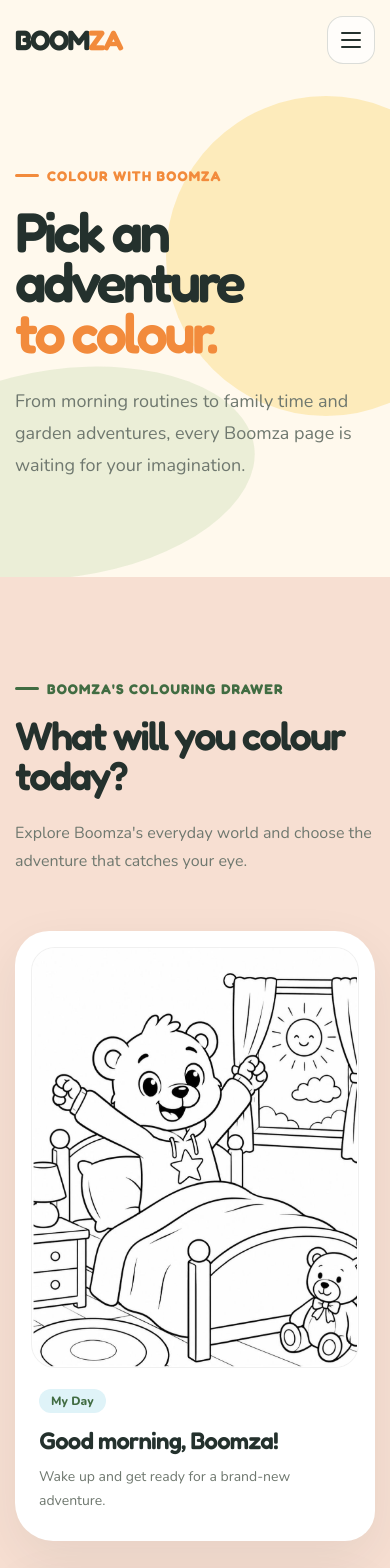
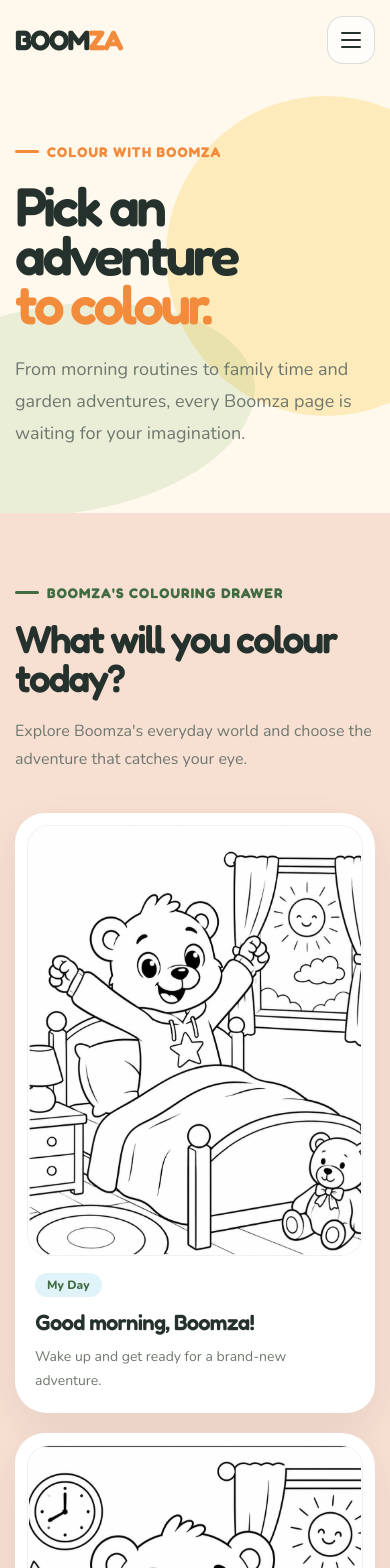
Before and after one commit to Fhumu/boomza, a Next.js app: page /colour in a window 390 px wide. Shown: the top 1568 px of the page. Built offline with nearby package versions, Linux system fonts and the light colour scheme.

Commit message:
Refactor ColourPage layout and styling
Adjusted padding, font sizes, and margins for better layout and responsiveness. Updated class names and styles for various elements.

```diff
--- a/app/colour/page.tsx
+++ b/app/colour/page.tsx
@@ -86,7 +86,12 @@
 export default function ColourPage() {
   return (
     <main>
-      <section className="relative overflow-hidden pb-24 pt-20 sm:pb-28 sm:pt-24">
+      <section
+        className="relative overflow-hidden pb-16 pt-14 sm:pb-24 sm:pt-20 lg:pb-28 lg:pt-24"
+        style={{
+          background: "var(--boomza-cream)",
+        }}
+      >
         <div
           className="pointer-events-none absolute -right-24 top-4 h-80 w-80 rounded-full opacity-30"
           style={{
@@ -114,12 +119,13 @@
             </div>
 
             <h1
-              className="mt-5 max-w-4xl font-[family-name:var(--font-display)] text-[clamp(56px,8vw,108px)] font-semibold leading-[0.9] tracking-[-0.065em]"
+              className="mt-5 max-w-4xl font-[family-name:var(--font-display)] text-[clamp(52px,14vw,108px)] font-semibold leading-[0.9] tracking-[-0.065em]"
               style={{
                 color: "var(--boomza-ink)",
               }}
             >
               Pick an adventure
+
               <span
                 className="block"
                 style={{
@@ -131,7 +137,7 @@
             </h1>
 
             <p
-              className="mt-7 max-w-2xl text-lg leading-8 sm:text-xl"
+              className="mt-6 max-w-2xl text-lg leading-8 sm:mt-7 sm:text-xl"
               style={{
                 color: "var(--boomza-muted)",
               }}
@@ -145,13 +151,13 @@
       </section>
 
       <section
-        className="py-24 sm:py-28"
+        className="py-16 sm:py-24 lg:py-28"
         style={{
           background: "#f7dfd2",
         }}
       >
         <div className="site-shell">
-          <div className="mb-14 flex flex-col justify-between gap-6 md:flex-row md:items-end">
+          <div className="mb-10 flex flex-col justify-between gap-5 sm:mb-14 sm:gap-6 md:flex-row md:items-end">
             <div>
               <div
                 className="section-label"
@@ -163,7 +169,7 @@
               </div>
 
               <h2
-                className="mt-4 max-w-2xl font-[family-name:var(--font-display)] text-[clamp(40px,5vw,64px)] font-semibold leading-none tracking-[-0.055em]"
+                className="mt-4 max-w-2xl font-[family-name:var(--font-display)] text-[clamp(38px,10vw,64px)] font-semibold leading-none tracking-[-0.055em]"
                 style={{
                   color: "var(--boomza-ink)",
                 }}
@@ -183,14 +189,14 @@
             </p>
           </div>
 
-          <div className="grid grid-cols-1 gap-7 sm:grid-cols-2 lg:grid-cols-3">
+          <div className="grid grid-cols-1 gap-5 sm:grid-cols-2 sm:gap-7 lg:grid-cols-3">
             {colouringPages.map((page, index) => (
               <article
                 key={page.image}
                 className={[
-                  "group overflow-hidden bg-white p-4",
-                  "rounded-[34px_40px_30px_38px]",
-                  "shadow-[0_18px_50px_rgba(36,49,45,0.08)]",
+                  "group overflow-hidden bg-white p-3 sm:p-4",
+                  "rounded-[30px_34px_28px_32px] sm:rounded-[34px_40px_30px_38px]",
+                  "shadow-[0_16px_42px_rgba(36,49,45,0.08)]",
                   "transition-all duration-200",
                   "hover:-translate-y-2",
                   "hover:shadow-[0_26px_65px_rgba(36,49,45,0.13)]",
@@ -202,7 +208,7 @@
                     : "",
                 ].join(" ")}
               >
-                <div className="relative aspect-[0.78] overflow-hidden rounded-[24px] border border-black/[0.06] bg-white">
+                <div className="relative aspect-[0.78] overflow-hidden rounded-[22px] border border-black/[0.06] bg-white sm:rounded-[24px]">
                   <Image
                     src={page.image}
                     alt={`${page.title} Boomza colouring page`}
@@ -212,7 +218,7 @@
                   />
                 </div>
 
-                <div className="px-2 pb-3 pt-5">
+                <div className="px-2 pb-2 pt-4 sm:pb-3 sm:pt-5">
                   <span
                     className="inline-flex rounded-full px-3 py-1 text-xs font-extrabold"
                     style={{
@@ -224,7 +230,7 @@
                   </span>
 
                   <h3
-                    className="mt-3 font-[family-name:var(--font-display)] text-2xl font-semibold tracking-[-0.035em]"
+                    className="mt-3 font-[family-name:var(--font-display)] text-[22px] font-semibold leading-tight tracking-[-0.035em] sm:text-2xl"
                     style={{
                       color: "var(--boomza-ink)",
                     }}
@@ -245,10 +251,10 @@
             ))}
           </div>
 
-          <div className="mt-24 flex justify-center">
+          <div className="mt-16 flex justify-center sm:mt-24">
             <div className="max-w-xl text-center">
               <div
-                className="font-[family-name:var(--font-display)] text-4xl font-semibold tracking-[-0.045em]"
+                className="font-[family-name:var(--font-display)] text-[36px] font-semibold leading-tight tracking-[-0.045em] sm:text-4xl"
                 style={{
                   color: "var(--boomza-ink)",
                 }}
```
